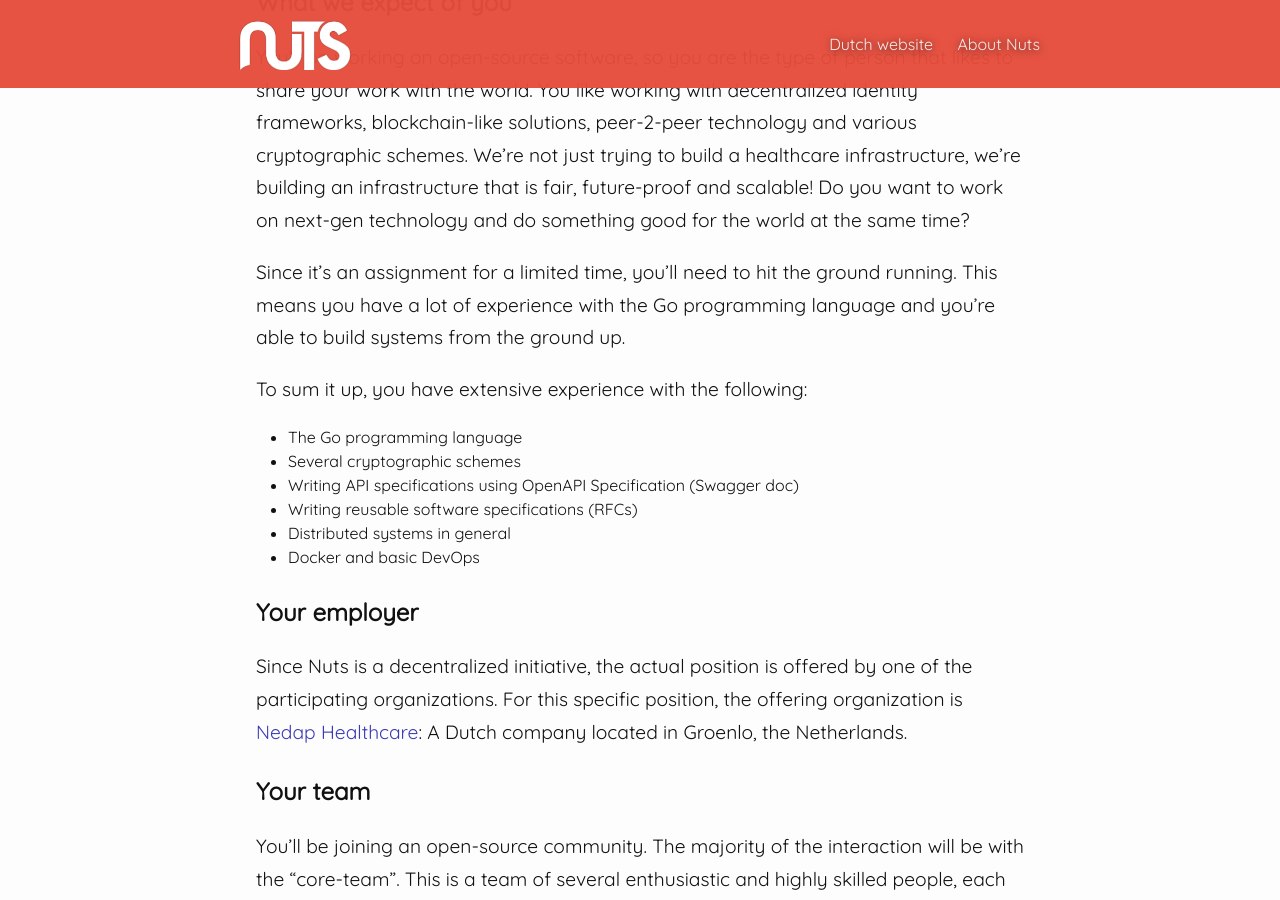
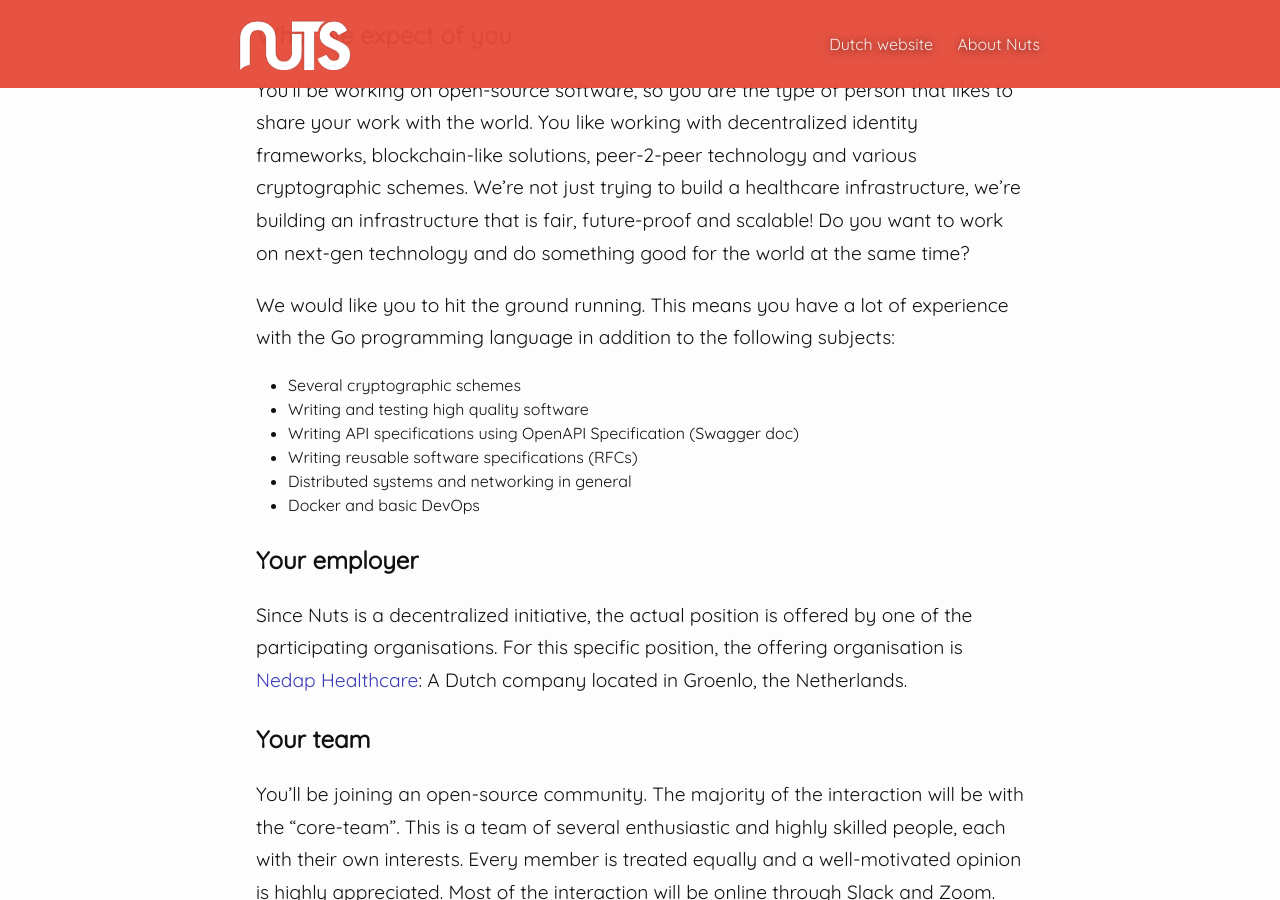
Before and after one commit to nuts-foundation/nuts-webpresence, a Jekyll site: the page built from en/jobs.md, in a window 1280 px wide and 900 px high, scrolled down 1025 px. Built offline with Jekyll 4.4.1, drawn with Linux system fonts in a browser that asks for light colours; some of the changed text lies outside the part shown.

Commit message:
Update jobs.md

```diff
--- a/en/jobs.md
+++ b/en/jobs.md
@@ -9,7 +9,7 @@
 
 # Go Developer
 
-We’re looking for an experienced Go developer to join our development team. This assignment is for a duration of 1 year.
+We’re looking for an experienced Go developer to join our development team. This assignment is for a duration of 1 year and can be extended depending on the renewal of external funding.
 
 ## About Nuts
 Nuts is an initiative by around 30 parties in the Dutch healthcare domain. We build open standards and software to standardize the tedious work of creating safe connections between electronic health records systems, required to exchange medical information. Every EHR system spins up a local Nuts-node which becomes part of a large and decentralized trust network. Your job will be developing these standards and implementing them in the Nuts-node software.
@@ -17,21 +17,20 @@
 ## What we expect of you
 You’ll be working on open-source software, so you are the type of person that likes to share your work with the world. You like working with decentralized identity frameworks, blockchain-like solutions, peer-2-peer technology and various cryptographic schemes. We’re not just trying to build a healthcare infrastructure, we’re building an infrastructure that is fair, future-proof and scalable! Do you want to work on next-gen technology and do something good for the world at the same time?
 
-Since it’s an assignment for a limited time, you’ll need to hit the ground running. This means you have a lot of experience with the Go programming language and you’re able to build systems from the ground up.
+We would like you to hit the ground running. This means you have a lot of experience with the Go programming language in addition to the following subjects:
 
-To sum it up, you have extensive experience with the following:
-* The Go programming language
 * Several cryptographic schemes
+* Writing and testing high quality software
 * Writing API specifications using OpenAPI Specification (Swagger doc)
 * Writing reusable software specifications (RFCs)
-* Distributed systems in general
+* Distributed systems and networking in general
 * Docker and basic DevOps
 
 ## Your employer
-Since Nuts is a decentralized initiative, the actual position is offered by one of the participating organizations. For this specific position, the offering organization is [Nedap Healthcare](https://nedap.com/): A Dutch company located in Groenlo, the Netherlands.
+Since Nuts is a decentralized initiative, the actual position is offered by one of the participating organisations. For this specific position, the offering organisation is [Nedap Healthcare](https://nedap.com/): A Dutch company located in Groenlo, the Netherlands.
 
 ## Your team
-You'll be joining an open-source community. The majority of the interaction will be with the "core-team". This is a team of several enthusiastic and highly skilled people, each with their own interests. Every member is treated equally and a well-motivated opinion is highly appreciated. Most of the interaction will be online through Slack and Zoom. Most core-members live in the eastern part of the Netherlands and therefore have the ability to meet face-to-face but the team is also perfectly fine with joining you remotely. In order for the team to communicate optimally, it's required you're being able to meet face to face on a daily basis. We encourage you to make your own schedule but keep in mind the core-team is located in the CET time zone.
+You'll be joining an open-source community. The majority of the interaction will be with the "core-team". This is a team of several enthusiastic and highly skilled people, each with their own interests. Every member is treated equally and a well-motivated opinion is highly appreciated. Most of the interaction will be online through Slack and Zoom. Most core-members live in the eastern part of the Netherlands and therefore have the ability to meet face-to-face but the team is also perfectly fine with joining you remotely. In order for the team to communicate optimally, it's required you're able to meet face to face (webcam-wise) on a daily basis. We encourage you to make your own schedule but keep in mind the core-team is located in the CET time zone.
 
 ## Our offer
 A challenging role with a dynamic and international company. A job with a lot of responsibility, but also the freedom to organize it in such a way that you can really make a difference!
```
Also changed, not shown: other parts of en/jobs.md (+1 -1 lines).
